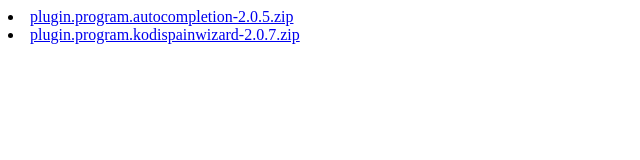
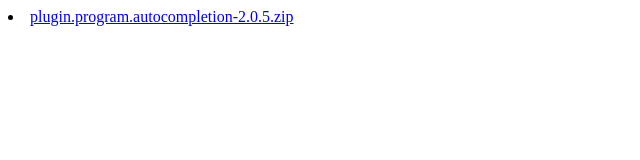
Before and after one commit to teamsix-fuente/teamsix-fuente.github.io, a website: page ADDONS KODI 18, 19 Y 20/Addons de Programas/index.html in a window 1280 px wide. Shown: the whole page, without its empty margins (0-640 px from the left). Drawn offline with Linux system fonts and the light colour scheme.

Commit message:
:robot: HTML files generated

```diff
--- a/ADDONS KODI 18, 19 Y 20/Addons de Programas/index.html
+++ b/ADDONS KODI 18, 19 Y 20/Addons de Programas/index.html
@@ -1,2 +1 @@
 <li><a href="plugin.program.autocompletion-2.0.5.zip">plugin.program.autocompletion-2.0.5.zip</a></li>
-<li><a href="plugin.program.kodispainwizard-2.0.7.zip">plugin.program.kodispainwizard-2.0.7.zip</a></li>
```
Also changed, not shown: index.html (+1 -0 lines), 1 other file.
